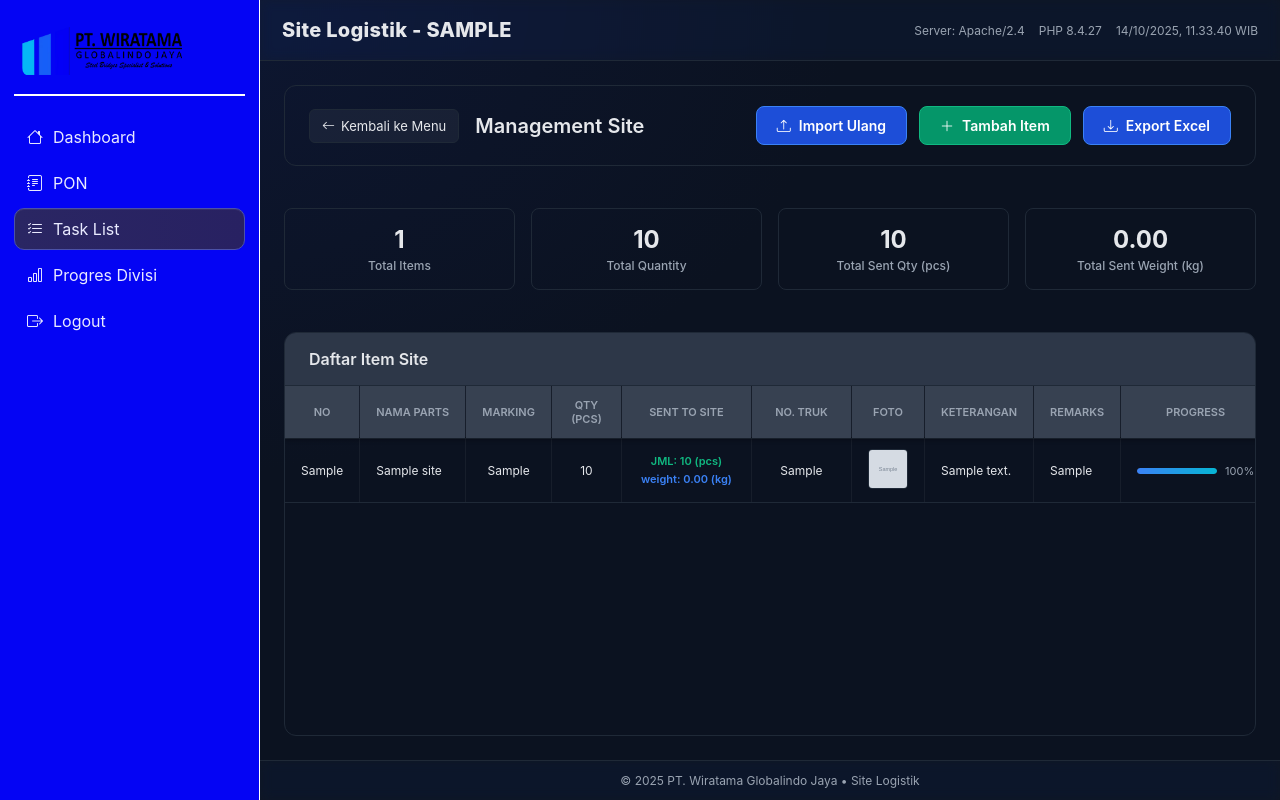
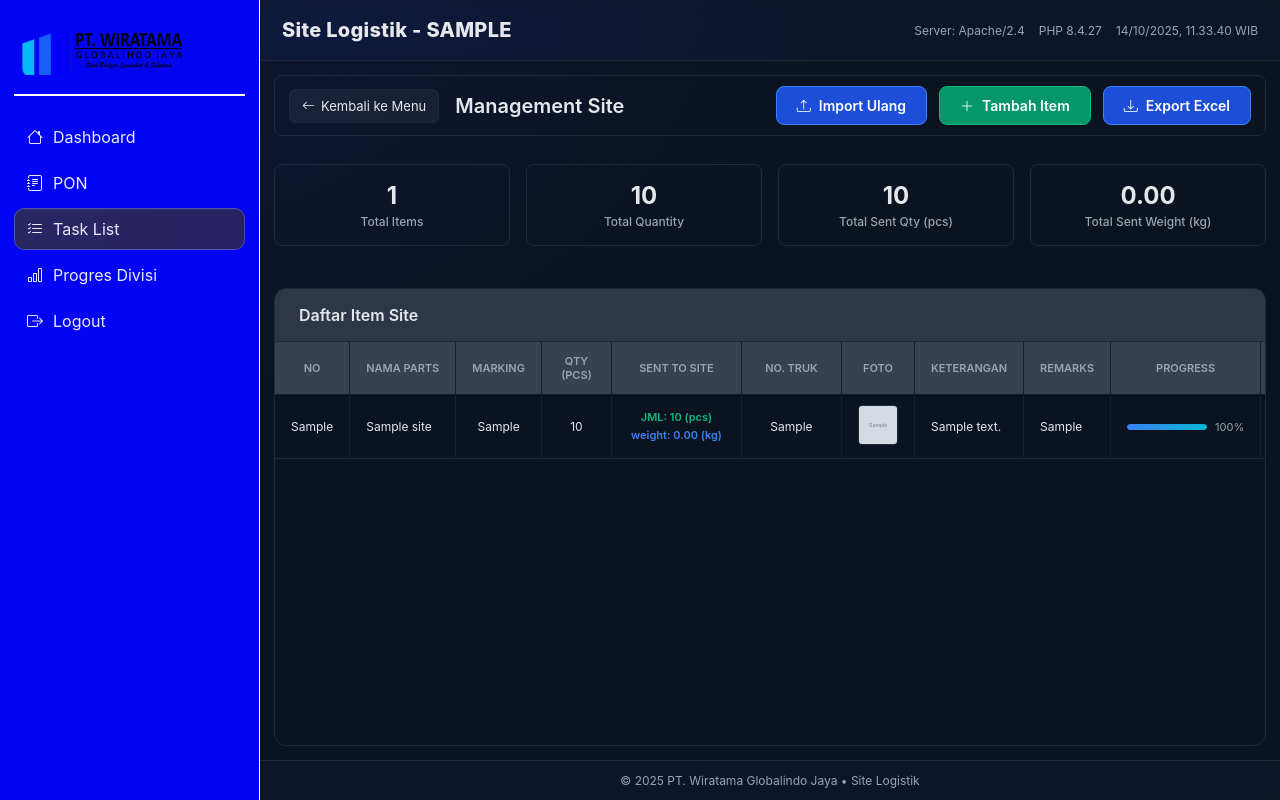
Before and after one commit to KiraAsLight/WPM, a PHP site: page /logistik_site.php?pon=Sample in a window 1280 px wide. Run offline with PHP 8.4, Linux system fonts and the light colour scheme; a user stored in the database is signed in; tables that the repository leaves empty or names only in its code hold one stand-in row (values such as "Sample post"); grey boxes marked "Sample" are stand-in pictures; some libraries are stand-ins or nearby versions.

Commit message:
Updated By Kira #2

```diff
--- a/logistik_site.php
+++ b/logistik_site.php
@@ -152,7 +152,7 @@ foreach ($items as $item) {
             display: flex;
             flex-direction: column;
             overflow: hidden;
-            padding: 24px;
+            padding: 14px;
         }
 
         .footer {
@@ -164,9 +164,9 @@ foreach ($items as $item) {
             flex-shrink: 0;
             background: var(--card-bg);
             border: 1px solid var(--border);
-            border-radius: 12px;
-            padding: 20px 24px;
-            margin-bottom: 24px;
+            border-radius: 8px;
+            padding: 10px 14px;
+            margin-bottom: 10px;
             display: flex;
             justify-content: space-between;
             align-items: center;
```
Also changed, not shown: logistik_workshop.php (+4 -4 lines).
